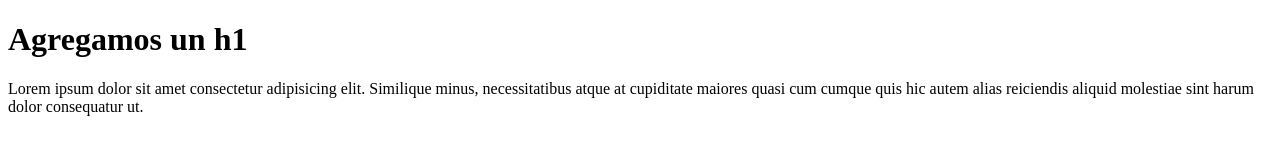
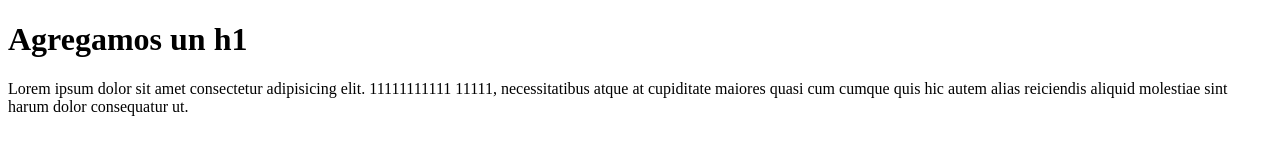
Before and after one commit to javitworksbw/git-example, a plain HTML site: page index.html in a window 1280 px wide. Drawn offline with Linux system fonts and the light colour scheme.

Commit message:
agrege unos en el parrafo

```diff
--- a/index.html
+++ b/index.html
@@ -17,7 +17,7 @@
         <![endif]-->
         <h1>Agregamos un h1</h1>
         <p>
-            Lorem ipsum dolor sit amet consectetur adipisicing elit. Similique minus, necessitatibus atque at cupiditate maiores quasi cum cumque quis hic autem alias reiciendis aliquid molestiae sint harum dolor consequatur ut.
+            Lorem ipsum dolor sit amet consectetur adipisicing elit. 11111111111 11111, necessitatibus atque at cupiditate maiores quasi cum cumque quis hic autem alias reiciendis aliquid molestiae sint harum dolor consequatur ut.
 
         </p>
         <script src="" async defer></script>
```
